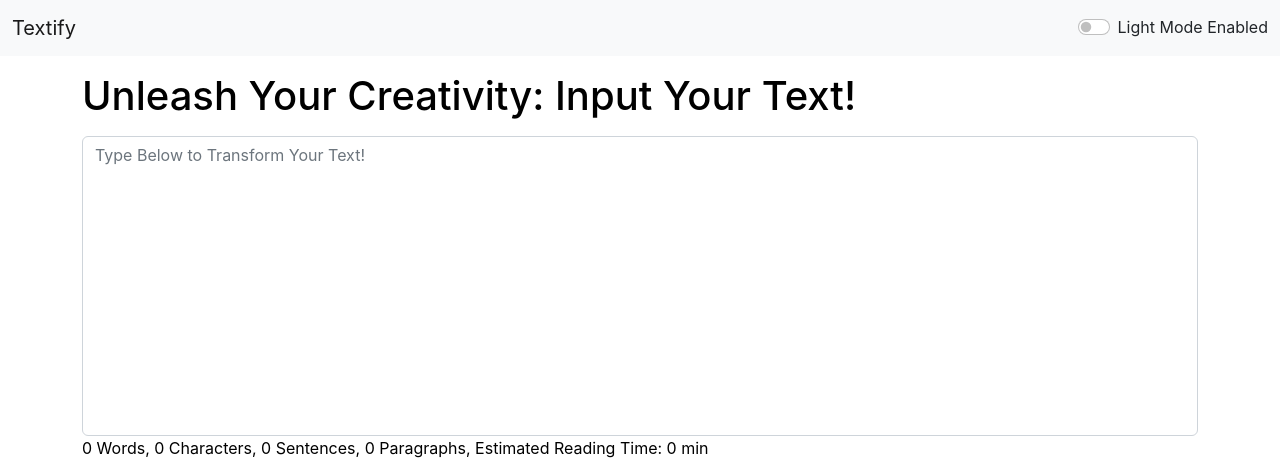
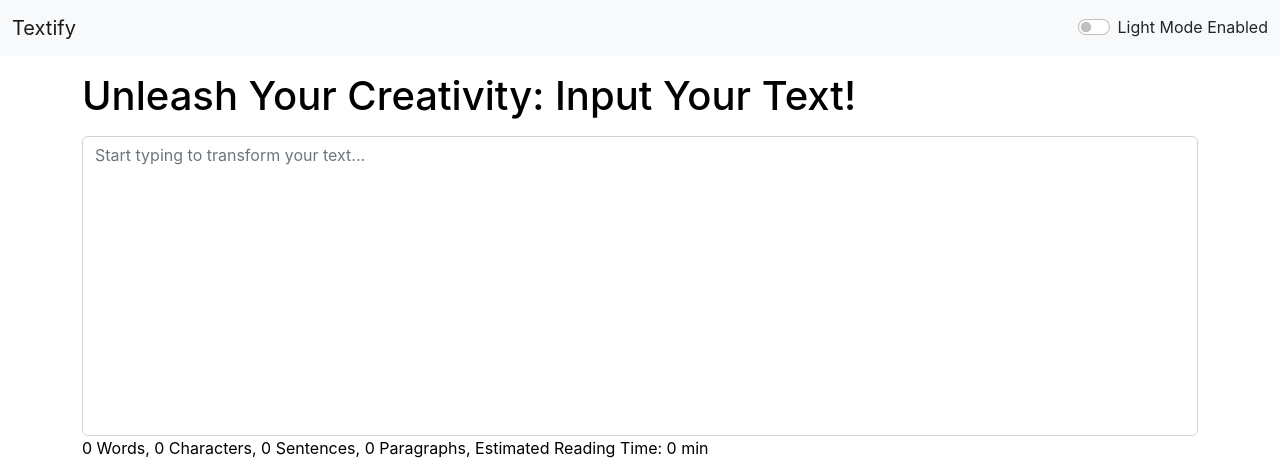
Before and after one commit to DBadshahCode/TextUtils, a React (Create React App) app: page / in a window 1280 px wide. Shown: the top 474 px of the page. Built offline with nearby package versions, Linux system fonts and the light colour scheme.

Commit message:
placeholder change in textarea

```diff
--- a/src/components/TextArea.js
+++ b/src/components/TextArea.js
@@ -8,7 +8,7 @@ const TextArea = ({ text, handleTextChange, fontSize, textColor, mode }) => {
       onChange={handleTextChange}
       id="myBox"
       rows="15"
-      placeholder="Type Below to Transform Your Text!"
+      placeholder="Start typing to transform your text..."
       style={{
         fontSize: `${fontSize}px`,
         color: textColor,
```
